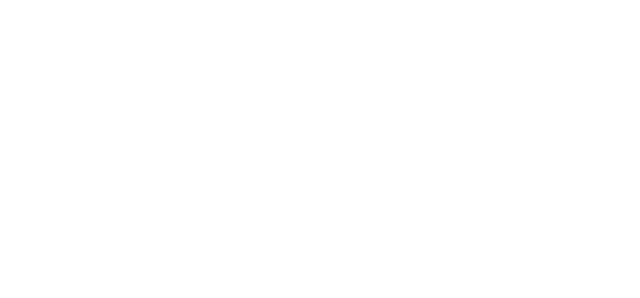
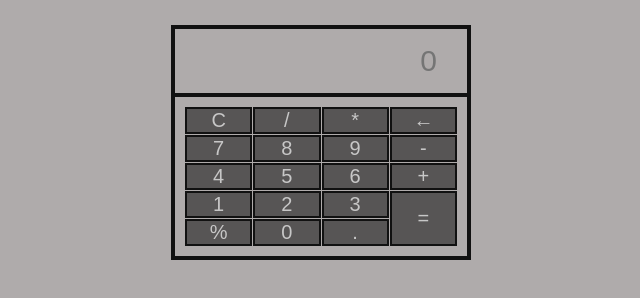
Before and after one commit to miroslavrut/calculator, a plain HTML site: page index.html in a window 1280 px wide. Shown: the whole page, without its empty margins (319-959 px from the left). Drawn offline with Linux system fonts and the light colour scheme.

Commit message:
Add basic HTML/CSS calculator

```diff
--- a/index.html
+++ b/index.html
@@ -5,8 +5,33 @@
     <meta name="viewport" content="width=device-width, initial-scale=1.0">
     <meta http-equiv="X-UA-Compatible" content="ie=edge">
     <title>Calculator</title>
+    <link rel="stylesheet" href="style.css">
 </head>
 <body>
-
+    <div id="calculator">
+        <input type="number" placeholder="0">
+        <div id="buttons">
+            <button>C</button>
+            <button>/</button>
+            <button>*</button>
+            <button>&#8592</button>
+            <button>7</button>
+            <button>8</button>
+            <button>9</button>
+            <button>-</button>
+            <button>4</button>
+            <button>5</button>
+            <button>6</button>
+            <button>+</button>
+            <button>1</button>
+            <button>2</button>
+            <button>3</button>
+            <button id="equal">=</button>
+            <button>%</button>
+            <button>0</button>
+            <button>.</button>
+        </div>
+    </div>
+    <script src="script.js"></script>
 </body>
 </html>
--- /dev/null
+++ b/script.js
@@ -0,0 +1,4 @@
+const add = (a, b) =>  a + b;
+const sub = (a, b) => a - b;
+const mul = (a, b) => a * b;
+const div = (a, b) => a / b;
--- /dev/null
+++ b/style.css
@@ -0,0 +1,51 @@
+*{
+    margin: 0;
+    padding: 0;
+    box-sizing: border-box;
+}
+
+html {
+    height: 100%;
+}
+
+body {
+    background: rgb(175, 171, 171);
+    padding: 25px;
+}
+
+button {
+    font-size: 20px;
+    background: rgba(0,0,0,0.5);
+    border: 2px solid #111;
+    color: rgba(255, 255, 255, 0.671);
+    cursor: pointer;
+    outline: none;
+}
+
+#calculator {
+    max-width: 300px;
+    margin: 0 auto;
+    border: 4px solid #111;
+}
+
+#calculator input {
+    width: 100%;
+    font-size: 30px;
+    border: none;
+    background: none;
+    box-shadow: none;
+    text-align: right;
+    padding: 15px;
+    border-bottom: 4px solid #111;
+}
+
+#buttons {
+    padding: 10px;
+    display: grid;
+    grid-template: repeat(3,1fr) / repeat(4,1fr);
+    grid-gap: 1px;
+}
+
+#equal {
+    grid-row: span 2;
+}
```
